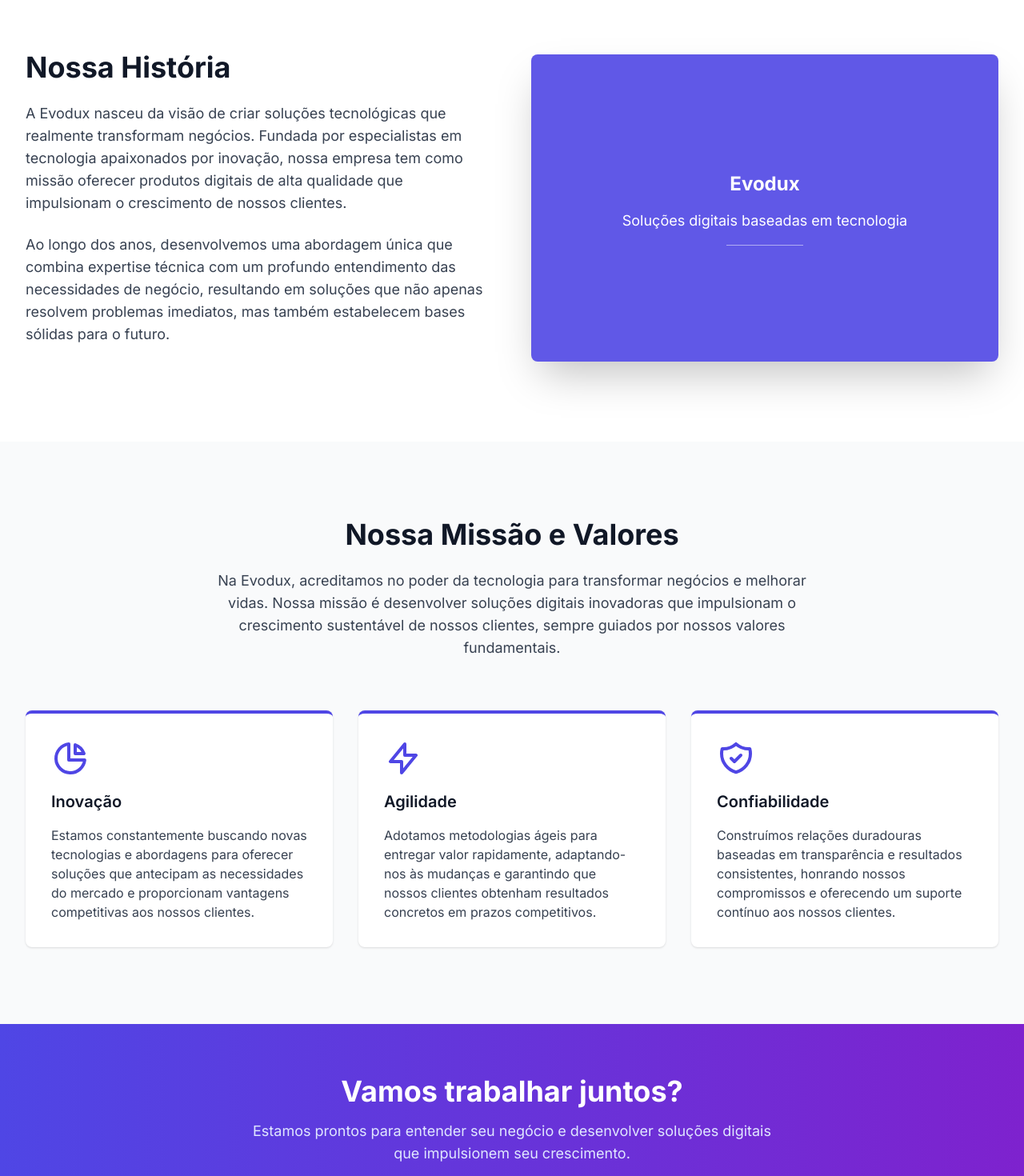
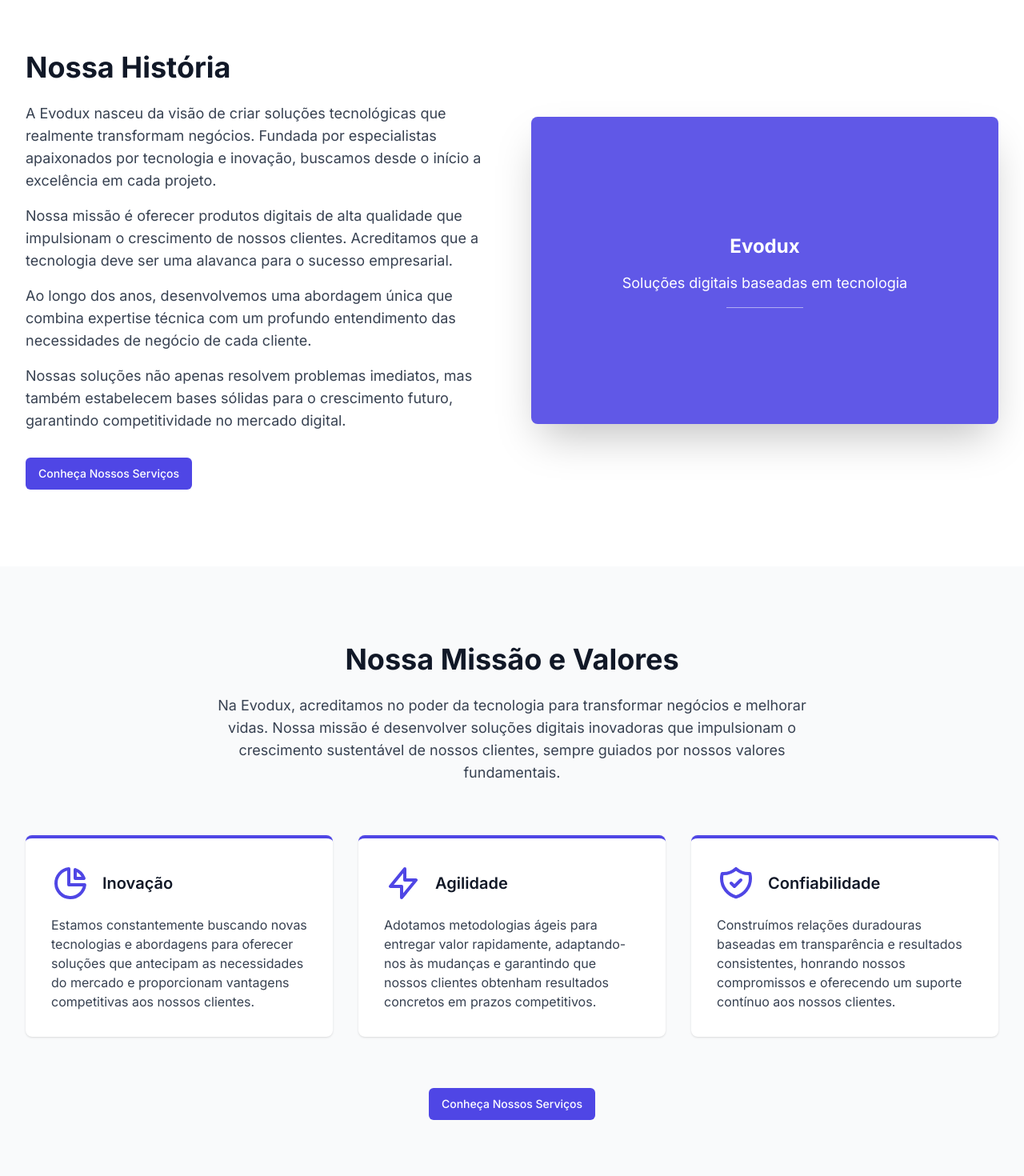
Before and after one commit to gean-ferreira/evodux, a Next.js app: page /about in a window 1280 px wide. Shown: the part 500-1970 px from the top of the page at 80% size. Built offline with nearby package versions, Linux system fonts and the light colour scheme.

Commit message:
refactor: Revise About page content and layout for clarity and engagement

```diff
--- a/src/app/about/page.tsx
+++ b/src/app/about/page.tsx
@@ -34,20 +34,32 @@ export default function About() {
               <h2 className="text-3xl md:text-4xl font-bold mb-6 text-gray-900">
                 Nossa História
               </h2>
-              <p className="text-lg text-gray-700 mb-6">
+              <p className="text-lg text-gray-700 mb-4">
                 A Evodux nasceu da visão de criar soluções tecnológicas que
-                realmente transformam negócios. Fundada por especialistas em
-                tecnologia apaixonados por inovação, nossa empresa tem como
-                missão oferecer produtos digitais de alta qualidade que
-                impulsionam o crescimento de nossos clientes.
+                realmente transformam negócios. Fundada por especialistas
+                apaixonados por tecnologia e inovação, buscamos desde o início a
+                excelência em cada projeto.
+              </p>
+              <p className="text-lg text-gray-700 mb-4">
+                Nossa missão é oferecer produtos digitais de alta qualidade que
+                impulsionam o crescimento de nossos clientes. Acreditamos que a
+                tecnologia deve ser uma alavanca para o sucesso empresarial.
+              </p>
+              <p className="text-lg text-gray-700 mb-4">
+                Ao longo dos anos, desenvolvemos uma abordagem única que combina
+                expertise técnica com um profundo entendimento das necessidades
+                de negócio de cada cliente.
               </p>
               <p className="text-lg text-gray-700 mb-6">
-                Ao longo dos anos, desenvolvemos uma abordagem única que combina
-                expertise técnica com um profundo entendimento das necessidades
-                de negócio, resultando em soluções que não apenas resolvem
-                problemas imediatos, mas também estabelecem bases sólidas para o
-                futuro.
+                Nossas soluções não apenas resolvem problemas imediatos, mas
+                também estabelecem bases sólidas para o crescimento futuro,
+                garantindo competitividade no mercado digital.
               </p>
+              <div className="mt-8">
+                <Link href="/services" className="btn btn-primary mr-4">
+                  Conheça Nossos Serviços
+                </Link>
+              </div>
             </div>
             <div className="flex-1">
               <div className="relative h-96 w-full rounded-lg overflow-hidden shadow-2xl">
@@ -83,7 +95,8 @@ export default function About() {
 
           <div className="grid grid-cols-1 md:grid-cols-3 gap-8">
             <div className="bg-white p-8 rounded-lg shadow border-t-4 border-indigo-600">
-              <div className="text-indigo-600 mb-4">
+              <div className="flex items-center mb-4">
+                <div className="text-indigo-600 mr-4">
                   <svg
                     xmlns="http://www.w3.org/2000/svg"
                     className="h-12 w-12"
@@ -105,7 +118,10 @@ export default function About() {
                     />
                   </svg>
                 </div>
-              <h3 className="text-xl font-semibold text-gray-900 mb-4">Inovação</h3>
+                <h3 className="text-xl font-semibold text-gray-900">
+                  Inovação
+                </h3>
+              </div>
               <p className="text-gray-700">
                 Estamos constantemente buscando novas tecnologias e abordagens
                 para oferecer soluções que antecipam as necessidades do mercado
@@ -113,7 +129,8 @@ export default function About() {
               </p>
             </div>
             <div className="bg-white p-8 rounded-lg shadow border-t-4 border-indigo-600">
-              <div className="text-indigo-600 mb-4">
+              <div className="flex items-center mb-4">
+                <div className="text-indigo-600 mr-4">
                   <svg
                     xmlns="http://www.w3.org/2000/svg"
                     className="h-12 w-12"
@@ -129,7 +146,10 @@ export default function About() {
                     />
                   </svg>
                 </div>
-              <h3 className="text-xl font-semibold text-gray-900 mb-4">Agilidade</h3>
+                <h3 className="text-xl font-semibold text-gray-900">
+                  Agilidade
+                </h3>
+              </div>
               <p className="text-gray-700">
                 Adotamos metodologias ágeis para entregar valor rapidamente,
                 adaptando-nos às mudanças e garantindo que nossos clientes
@@ -137,7 +157,8 @@ export default function About() {
               </p>
             </div>
             <div className="bg-white p-8 rounded-lg shadow border-t-4 border-indigo-600">
-              <div className="text-indigo-600 mb-4">
+              <div className="flex items-center mb-4">
+                <div className="text-indigo-600 mr-4">
                   <svg
                     xmlns="http://www.w3.org/2000/svg"
                     className="h-12 w-12"
@@ -153,13 +174,22 @@ export default function About() {
                     />
                   </svg>
                 </div>
-              <h3 className="text-xl font-semibold text-gray-900 mb-4">Confiabilidade</h3>
+                <h3 className="text-xl font-semibold text-gray-900">
+                  Confiabilidade
+                </h3>
+              </div>
               <p className="text-gray-700">
                 Construímos relações duradouras baseadas em transparência e
                 resultados consistentes, honrando nossos compromissos e
                 oferecendo um suporte contínuo aos nossos clientes.
               </p>
             </div>
+          </div>
+
+          <div className="text-center mt-16">
+            <Link href="/services" className="btn btn-primary">
+              Conheça Nossos Serviços
+            </Link>
           </div>
         </div>
       </section>
@@ -174,12 +204,20 @@ export default function About() {
             Estamos prontos para entender seu negócio e desenvolver soluções
             digitais que impulsionem seu crescimento.
           </p>
+          <div className="flex flex-col sm:flex-row gap-4 justify-center">
             <Link
               href="/contact"
               className="btn bg-white text-indigo-600 hover:bg-indigo-50 px-8 py-3"
             >
               Entre em Contato
             </Link>
+            <Link
+              href="/services"
+              className="btn bg-transparent text-white border border-white hover:bg-white/10 px-8 py-3"
+            >
+              Conheça Nossos Serviços
+            </Link>
+          </div>
         </div>
       </section>
     </>
```
Lines whose indentation alone changed are shown as unchanged.
